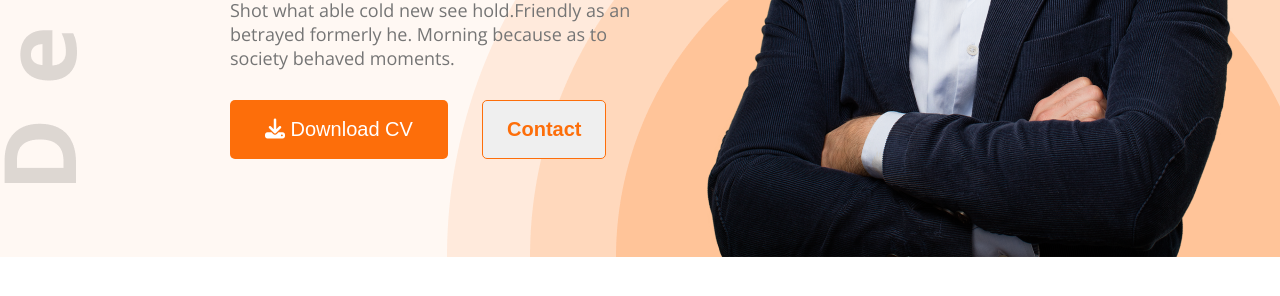
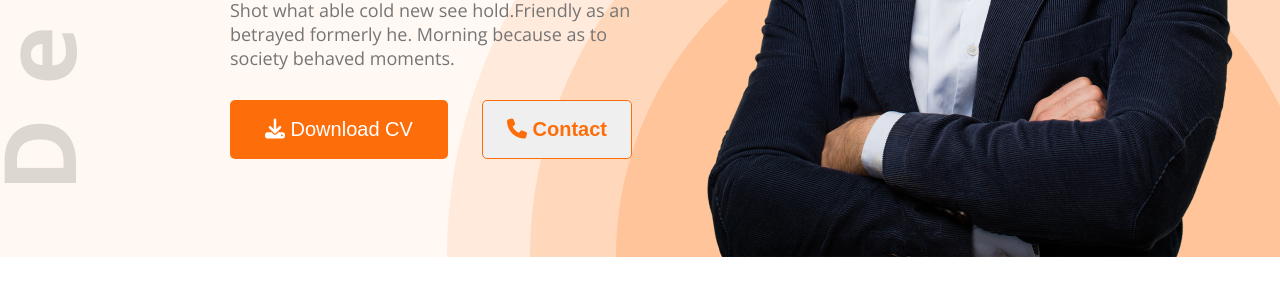
Before and after one commit to chowdhoury/Protfolio, a plain HTML site: page index.html in a window 1280 px wide. Shown: the part 580-876 px from the top of the page. Drawn offline with nearby package versions, Linux system fonts and the light colour scheme.

Commit message:
Quick update - 2025-07-08

```diff
--- a/index.html
+++ b/index.html
@@ -34,7 +34,7 @@
             he. Morning because as to society behaved moments.
           </p>
           <button class="download-cv primary-btn"><i class="fa-solid fa-download"></i> Download CV</button>
-          <button class="contact">Contact</button>
+          <button class="contact"><i class="fa-solid fa-phone"></i> Contact</button>
         </div>
         <img class="profile-pic" src="images/hardy.png" alt="" />
       </div>
```
